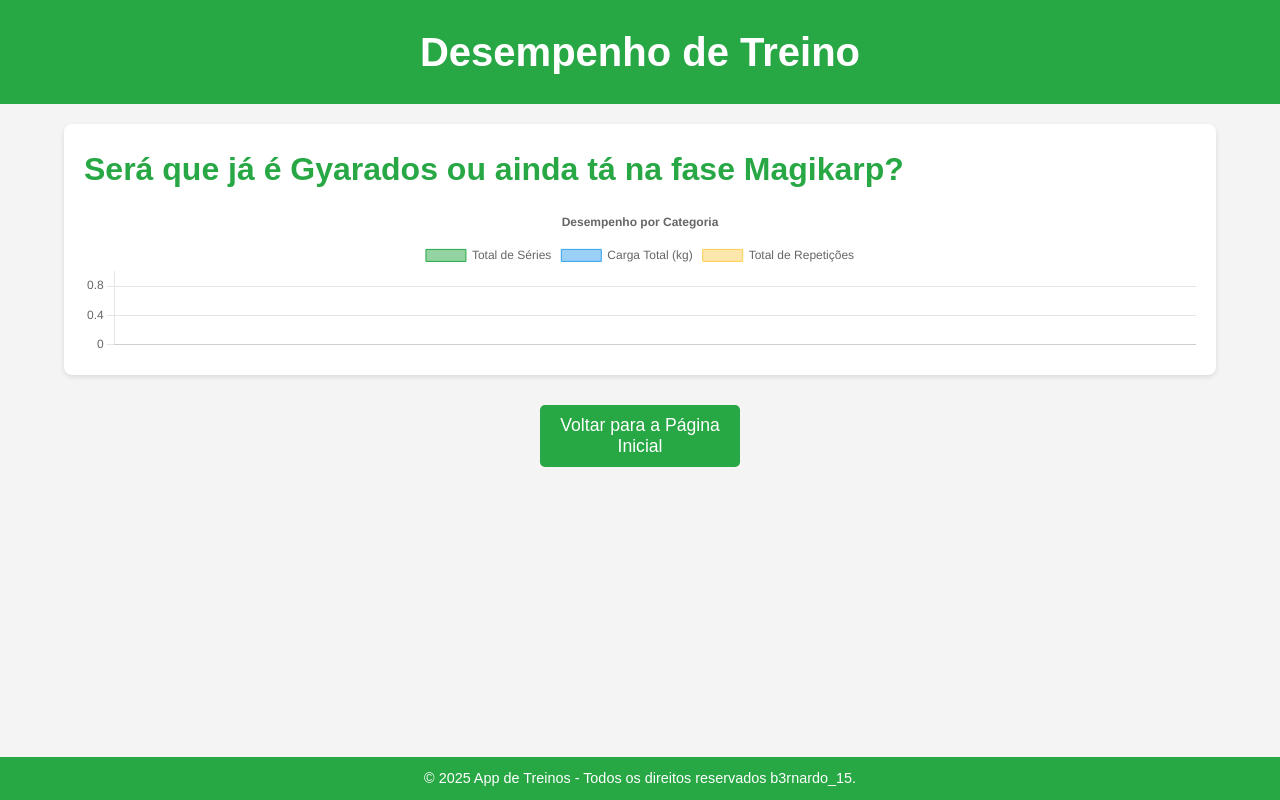
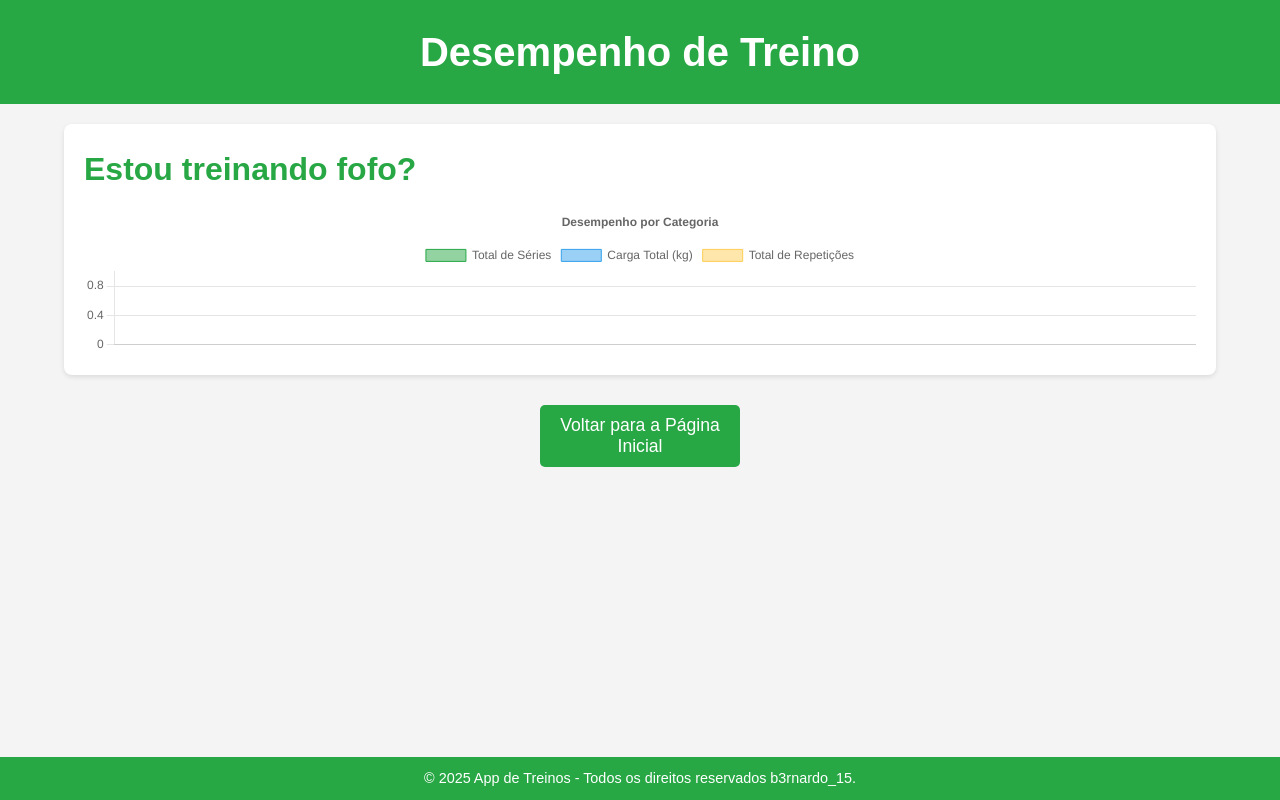
Before and after one commit to b3rnardo15/Muscula-oAllday, a plain HTML site: page desempenho.html in a window 1280 px wide. Drawn offline with nearby package versions, Linux system fonts and the light colour scheme.

Commit message:
Update desempenho.html

```diff
--- a/desempenho.html
+++ b/desempenho.html
@@ -14,7 +14,7 @@
 
     <div class="container">
         <section class="intro">
-            <h2>Será que já é Gyarados ou ainda tá na fase Magikarp?</h2>
+            <h2> Estou treinando fofo? </h2>
             <div id="graficoDesempenho">
                 <canvas id="graficoExercicios"></canvas>
             </div>
```
